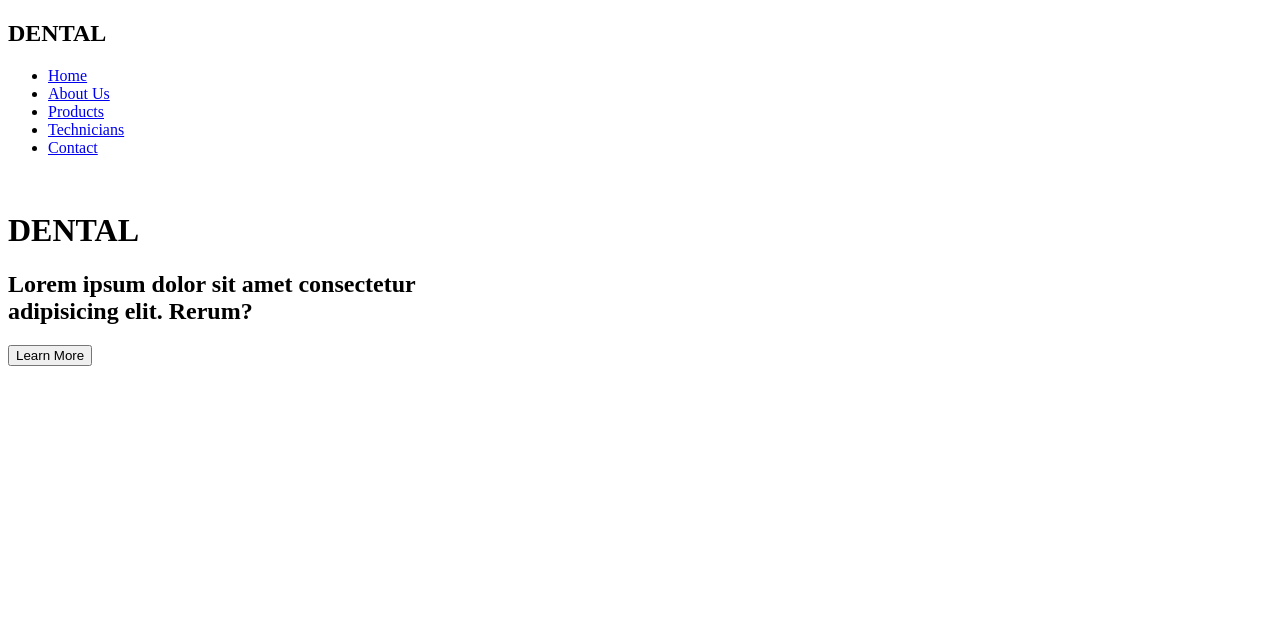
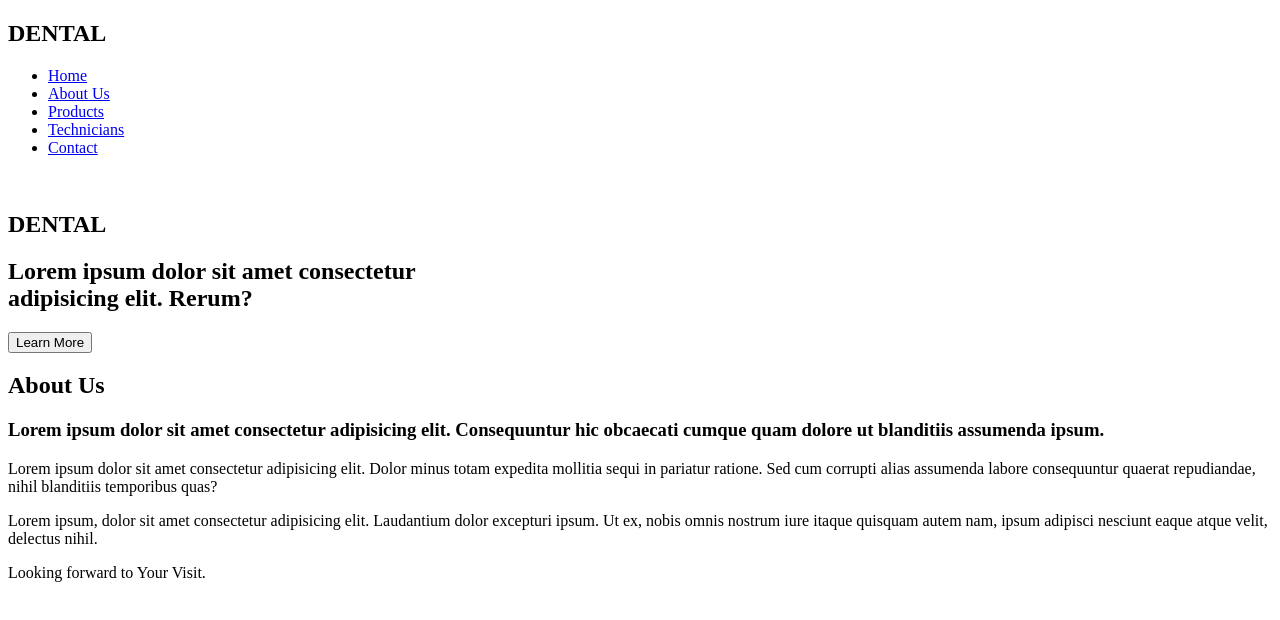
Before and after one commit to AthanasiusNazianzen/my-first-project-ever, a plain HTML site: page index.html in a window 1280 px wide. Drawn offline with Linux system fonts and the light colour scheme.

Commit message:
Update index.html

```diff
--- a/index.html
+++ b/index.html
@@ -13,6 +13,7 @@
     <div class="main-page">
       <!-- Landing Window -->
       <div class="langing-page">
+        <section id="home">
         <div class="logo">
           <h2>DENTAL</h2>
         </div>
@@ -30,11 +31,34 @@
           <h1>DENTAL</h1>
           <h2>Lorem ipsum dolor sit amet consectetur </br> adipisicing elit. Rerum?</h2>
           <button class="btn-1">Learn More</button>
+        </section>
         </div>
       </div>
       <!-- About -->
+      <div class="about">
+        <section id="about">
+          <h2>About Us</h2>
+          <h3>Lorem ipsum dolor sit amet consectetur adipisicing elit. Consequuntur hic obcaecati cumque quam dolore ut blanditiis assumenda ipsum.</h3>
+          <p>Lorem ipsum dolor sit amet consectetur adipisicing elit. Dolor minus totam expedita mollitia sequi in pariatur ratione. Sed cum corrupti alias assumenda labore consequuntur quaerat repudiandae, nihil blanditiis temporibus quas?</p>
+          <p>Lorem ipsum, dolor sit amet consectetur adipisicing elit. Laudantium dolor excepturi ipsum. Ut ex, nobis omnis nostrum iure itaque quisquam autem nam, ipsum adipisci nesciunt eaque atque velit, delectus nihil.</p>
+          <p>Looking forward to Your Visit.</p>
+        </section>
+      </div>
       <!-- Products -->
+      <div class="products">
+        <section id="products">
+          <div class="materials">
+            <!-- Zirkon -->
+            <!-- KK -->
+          </div>
+        </section>
+      </div>
       <!-- Technicians -->
+      <div class="technician">
+        <section id="technician">
+
+        </section>
+      </div>
       <!-- Contact -->
       <!-- Footer -->
     </div>
```
